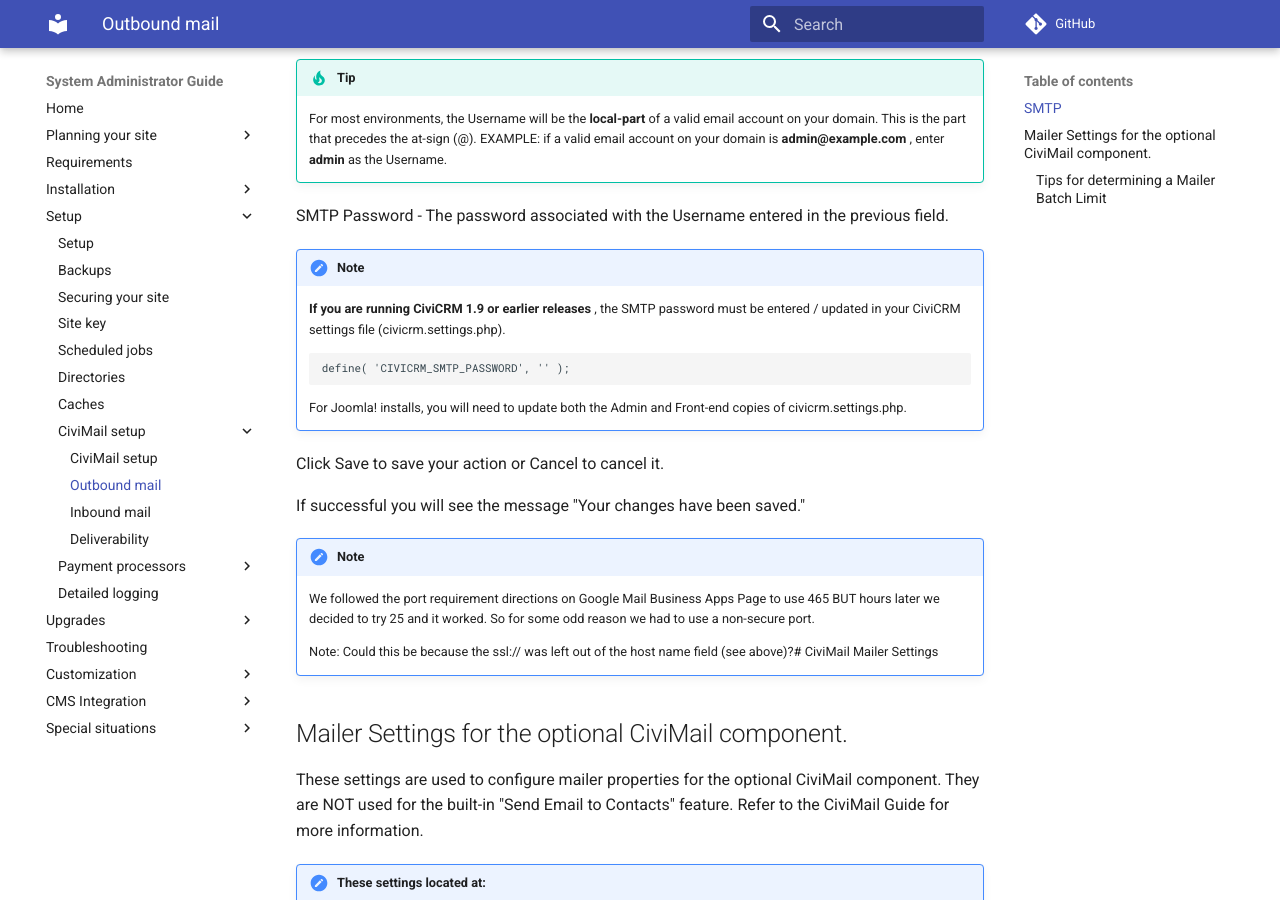
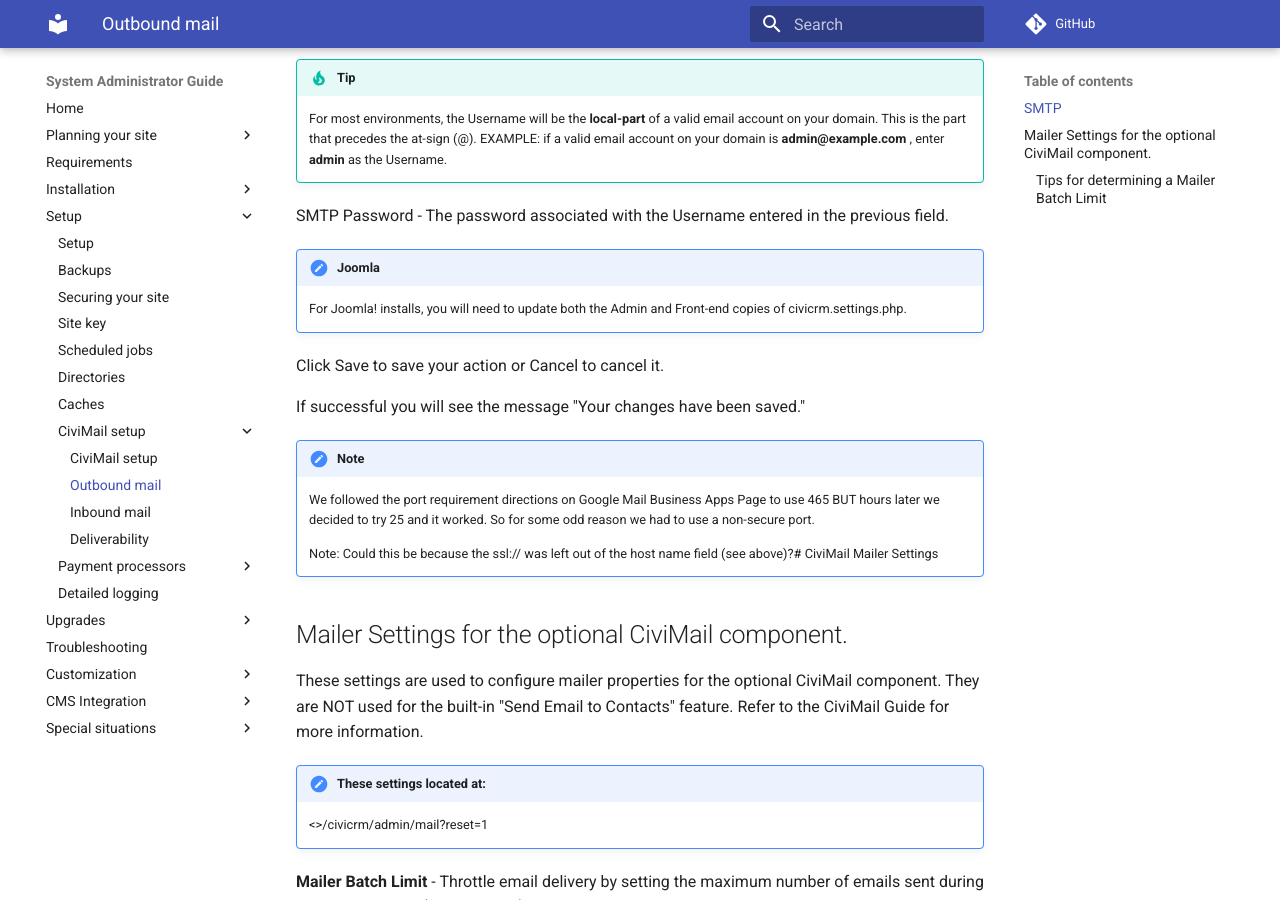
Before and after one commit to civicrm/civicrm-sysadmin-guide, an MkDocs documentation site: the page built from docs/setup/civimail/outbound.md, in a window 1280 px wide and 900 px high, scrolled down 589 px. Built offline with MkDocs 1.6.1 and Material for MkDocs 9.7.7, drawn with Linux system fonts in a browser that asks for light colours; comment, search, counter and statistics services are not loaded; old or Windows-style settings are respelled for this version of MkDocs.

Commit message:
Remove legacy reference to civicrm 1.9! (#172)
* Remove legacy reference to civicrm 1.9!

* Update outbound.md

````diff
--- a/docs/setup/civimail/outbound.md
+++ b/docs/setup/civimail/outbound.md
@@ -24,13 +24,7 @@ SMTP Username - If your SMTP server requires authentication, enter your Username
 
 SMTP Password - The password associated with the Username entered in the previous field.
 
-!!! note
-
-    **If you are running CiviCRM 1.9 or earlier releases** , the SMTP password must be entered / updated in your CiviCRM settings file (civicrm.settings.php).
-
-    ```
-    define( 'CIVICRM_SMTP_PASSWORD', '' );
-    ```
+!!! Joomla
 
     For Joomla! installs, you will need to update both the Admin and Front-end copies of civicrm.settings.php.
 
````
